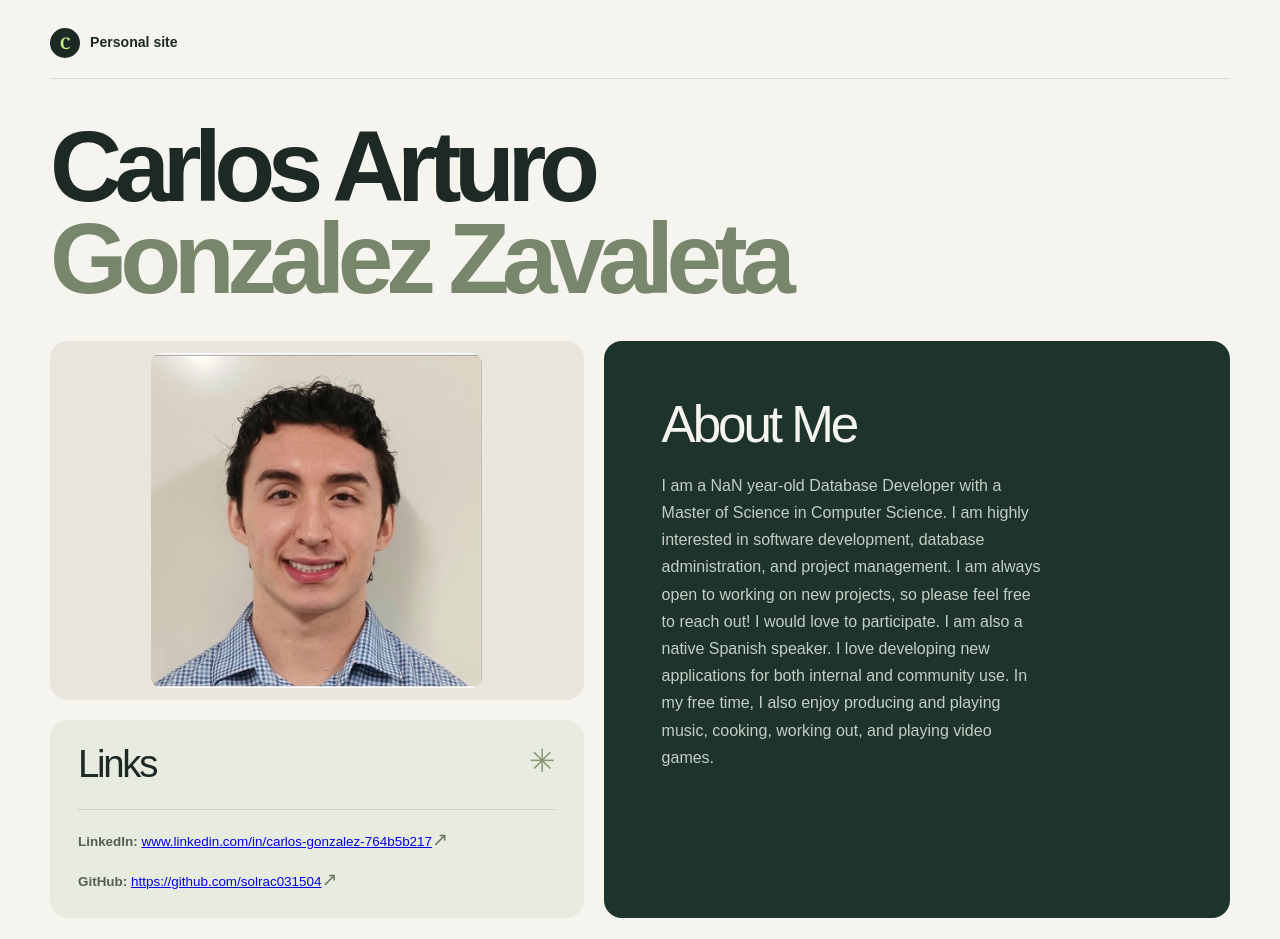
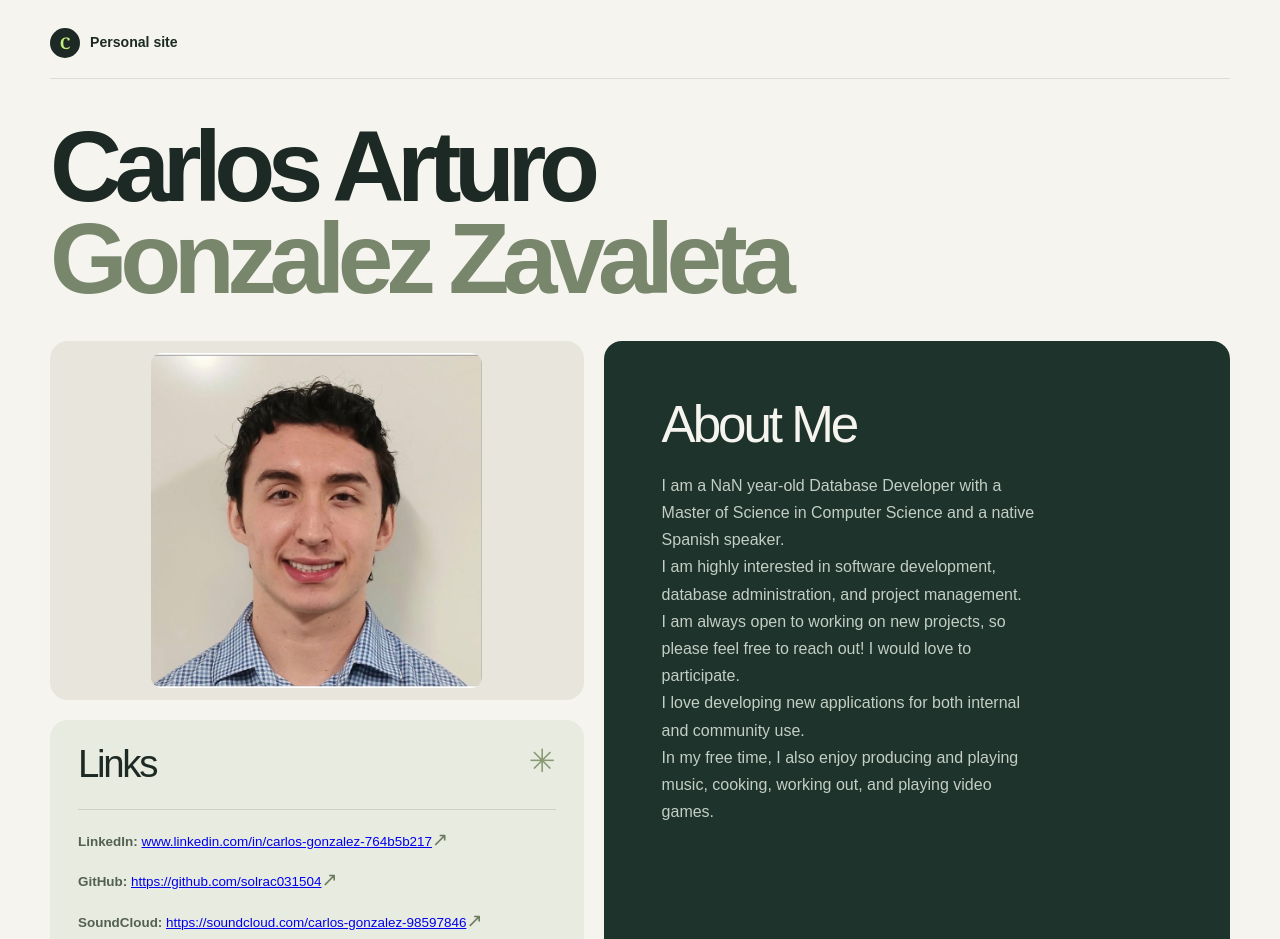
Before and after one commit to solrac031504/personal-website, a Next.js app in the folder personal-website/: page / in a window 1280 px wide. Shown: the top 939 px of the page. Built offline with nearby package versions, Linux system fonts and the light colour scheme.

Commit message:
Expanding about me

```diff
--- a/personal-website/src/app/page.tsx
+++ b/personal-website/src/app/page.tsx
@@ -59,14 +59,13 @@ export default function Home() {
 
         <section className="about-me-card" id="about-me" aria-labelledby="about-me-title">
           <h2 id="about-me-title">About Me</h2>
-          <p className="about-me-copy">
-            I am a {age} year-old Database Developer with a Master of Science in Computer Science.
-            I am highly interested in software development, database administration, and project management.
-            I am always open to working on new projects, so please feel free to reach out! I would love to participate.
-            I am also a native Spanish speaker.
-            I love developing new applications for both internal and community use.
-            In my free time, I also enjoy producing and playing music, cooking, working out, and playing video games.
-          </p>
+          <div className="about-me-copy">
+            <p>I am a {age} year-old Database Developer with a Master of Science in Computer Science and a native Spanish speaker.</p>
+            <p>I am highly interested in software development, database administration, and project management.</p>
+            <p>I am always open to working on new projects, so please feel free to reach out! I would love to participate.</p>
+            <p>I love developing new applications for both internal and community use.</p>
+            <p>In my free time, I also enjoy producing and playing music, cooking, working out, and playing video games.</p>
+          </div>
         </section>
 
         <section className="links-card" id="links" aria-labelledby="links-title">
@@ -87,6 +86,10 @@ export default function Home() {
             <span className="link-arrow" aria-hidden="true">
               ↗
             </span></p>
+            <p><b>SoundCloud:</b> <a href="https://soundcloud.com/carlos-gonzalez-98597846" target="_blank">https://soundcloud.com/carlos-gonzalez-98597846</a>
+            <span className="link-arrow" aria-hidden="true">
+              ↗
+            </span></p>
           </div>
         </section>
       </div>
```
